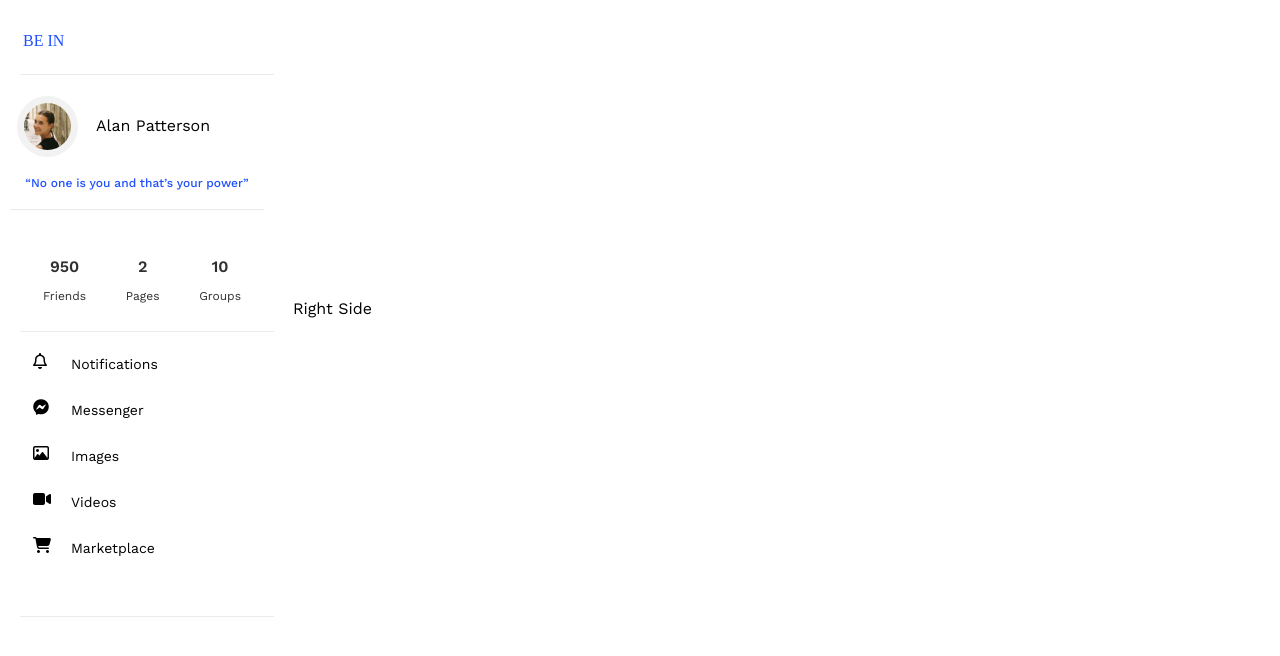
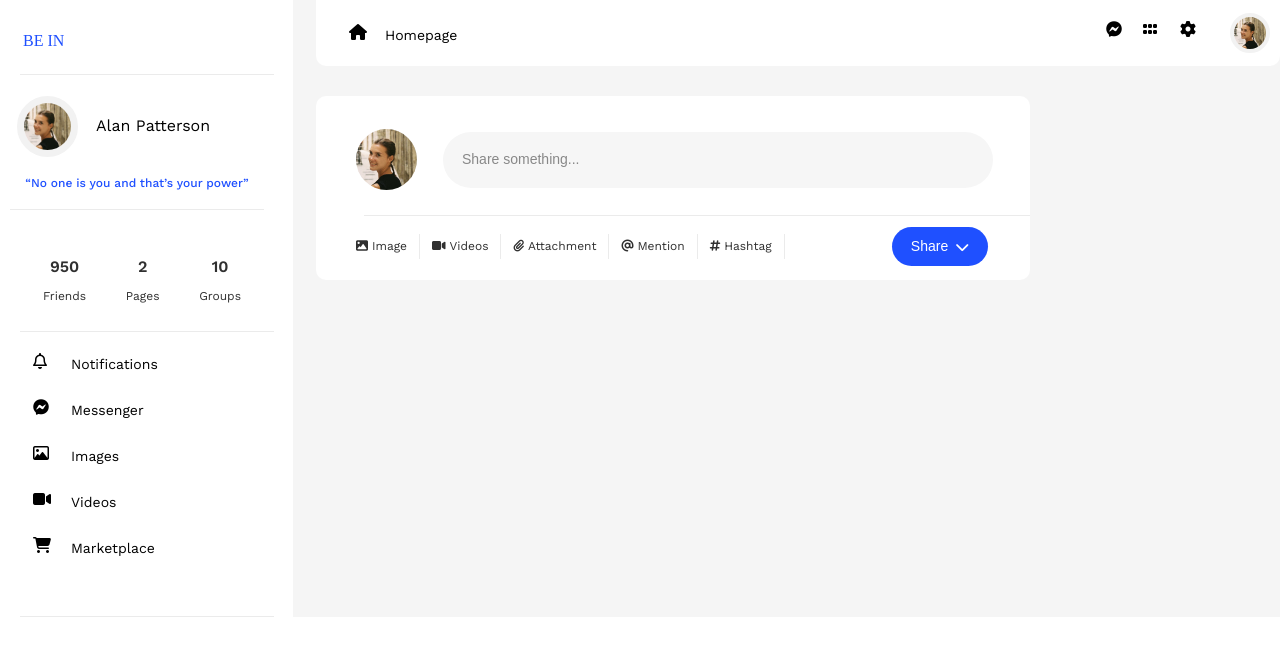
Before and after one commit to bagi24/unilab-social-media, a plain HTML site: page index.html in a window 1280 px wide. Drawn offline with nearby package versions, Linux system fonts and the light colour scheme; a web font is replaced by a local one.

Commit message:
added header and createPost container structure in html and styled

```diff
--- a/index.html
+++ b/index.html
@@ -91,7 +91,97 @@
         <div class="line"></div>
       </div>
 
-      <div class="right-side">Right Side</div>
+      <div class="right-side">
+        <div class="header">
+          <div class="header__titile">
+            <div class="header__title-icon">
+              <i class="fa-solid fa-house"></i>
+            </div>
+            <p class="header-name">Homepage</p>
+          </div>
+          <div class="header__icons">
+            <div class="icons">
+              <i class="fa fa-brands fa-facebook-messenger"></i>
+              <i class="fa fa-solid fa-grip"></i>
+              <i class="fa fa-solid fa-gear"></i>
+            </div>
+            <img
+              class="header__img"
+              src="./assets/denis-tuksar-hdKswq3ZSwk-unsplash 1 (1).png"
+              alt=""
+              srcset=""
+            />
+          </div>
+        </div>
+
+        <div class="createPost__container">
+          <div class="input-container">
+            <div class="inpit-bellow">
+              <img
+                class="input-img"
+                src="./assets/denis-tuksar-hdKswq3ZSwk-unsplash 1 (1).png"
+                alt=""
+              />
+
+              <input type="text" placeholder="Share something..." />
+            </div>
+
+            <div class="postLine"></div>
+          </div>
+
+          <div class="createPost-icons">
+            <div class="upload-icons">
+              <div class="fa-title">
+                <span>
+                  <i class="fa-post fa-solid fa-image"></i>
+                  Image
+                </span>
+
+                <div class="icons-line"></div>
+              </div>
+              <div class="fa-title">
+                <span>
+                  <i class="fa-post fa-solid fa-video"></i>
+                  Videos
+                </span>
+
+                <div class="icons-line"></div>
+              </div>
+
+              <div class="fa-title">
+                <span>
+                  <i class="fa-post fa-solid fa-paperclip"></i>
+                  Attachment
+                </span>
+
+                <div class="icons-line"></div>
+              </div>
+
+              <div class="fa-title">
+                <span>
+                  <i class="fa-post fa-solid fa-at"></i>
+                  Mention
+                </span>
+
+                <div class="icons-line"></div>
+              </div>
+
+              <div class="fa-title">
+                <span>
+                  <i class="fa-post fa-solid fa-hashtag"></i>
+                  Hashtag
+                </span>
+
+                <div class="icons-line"></div>
+              </div>
+            </div>
+
+            <button class="button">
+              Share <i class="fa-solid fa-chevron-down"></i>
+            </button>
+          </div>
+        </div>
+      </div>
     </div>
   </body>
 </html>
--- a/style/style.css
+++ b/style/style.css
@@ -10,8 +10,9 @@ body {
 
 .socMedia__container {
   display: flex;
-  align-items: center;
+  align-items: flex-start;
   justify-content: flex-start;
+  background-color: #f5f5f5;
 }
 
 .left-side {
@@ -20,6 +21,7 @@ body {
   justify-content: center;
   flex-direction: column;
   width: 293px;
+  background-color: #ffffff;
 }
 
 .social__title {
@@ -143,3 +145,177 @@ body {
   line-height: 16.42px;
   letter-spacing: 0em;
 }
+
+.right-side {
+  display: flex;
+  width: 100%;
+  align-items: flex-start;
+  flex-direction: column;
+  justify-content: center;
+  margin-left: 23px;
+}
+
+.header {
+  background-color: #ffffff;
+  width: 100%;
+  height: 66px;
+  border-bottom-left-radius: 10px;
+  border-bottom-right-radius: 10px;
+  display: flex;
+  align-items: center;
+  justify-content: space-between;
+}
+
+.header__titile {
+  display: flex;
+  align-items: center;
+  justify-content: center;
+  padding: 23px 0 19px 33px;
+  gap: 12px;
+}
+
+.header__title-icon {
+  width: 24px;
+  height: 24px;
+}
+
+.header-name {
+  font-size: 14px;
+  font-weight: 400;
+  line-height: 16.42px;
+  letter-spacing: 0em;
+}
+
+.header__icons {
+  display: flex;
+  align-items: center;
+  justify-content: center;
+  padding: 13px 10px 13px 0;
+  gap: 26px;
+}
+
+.icons {
+  display: flex;
+  align-items: center;
+  justify-content: center;
+  gap: 13px;
+}
+
+.header__img {
+  width: 40px;
+  height: 40px;
+  border-radius: 50%;
+  border: 4px solid #f2f2f2;
+}
+
+.createPost__container {
+  display: flex;
+  align-items: flex-start;
+  justify-content: center;
+  flex-direction: column;
+  margin-top: 30px;
+  background-color: #ffffff;
+  width: 714px;
+  border-radius: 10px;
+}
+
+.input-container {
+  display: flex;
+  align-items: flex-end;
+  justify-content: center;
+  flex-direction: column;
+  width: 100%;
+}
+
+.inpit-bellow {
+  display: flex;
+  align-items: center;
+  justify-content: center;
+  gap: 26px;
+  padding: 33px 37px 25px 40px;
+  width: 100%;
+}
+
+.input-img {
+  width: 61px;
+  height: 61px;
+  border-radius: 50%;
+}
+
+.input-container input {
+  width: 550px;
+  height: 56px;
+  border-radius: 28px;
+  background-color: #f6f6f6;
+  border-style: none;
+}
+
+input::placeholder {
+  padding: 21px 0 19px 19px;
+
+  font-size: 14px;
+  font-weight: 400;
+  line-height: 16.42px;
+  letter-spacing: 0em;
+  color: #888888;
+}
+
+.postLine {
+  width: 666px;
+  border-bottom: 1px solid #ebebeb;
+}
+
+.createPost-icons {
+  display: flex;
+  align-items: center;
+  justify-content: space-between;
+  width: 100%;
+  padding: 11px 42px 14px 40px;
+}
+
+.upload-icons {
+  display: flex;
+  align-items: center;
+  justify-content: center;
+}
+
+.fa-title {
+  display: flex;
+  align-items: center;
+  justify-content: center;
+  font-size: 12px;
+  font-weight: 400;
+  line-height: 14.08px;
+  letter-spacing: 0em;
+  color: #303030;
+}
+
+.fa-title span {
+  display: flex;
+  align-items: center;
+  justify-content: center;
+  gap: 4px;
+}
+
+.icons-line {
+  width: 25px;
+  border-bottom: 1px solid #ebebeb;
+  transform: rotate(90deg);
+}
+
+.button {
+  width: 96px;
+  height: 39px;
+  background-color: #1f50ff;
+  color: #ffffff;
+  display: flex;
+  align-items: center;
+  justify-content: center;
+  gap: 7px;
+  border-radius: 20px;
+  border-style: none;
+  font-size: 14px;
+  font-weight: 400;
+  line-height: 16.42px;
+  letter-spacing: 0em;
+}
```
Also changed, not shown: assets/message-circle.png (added).
